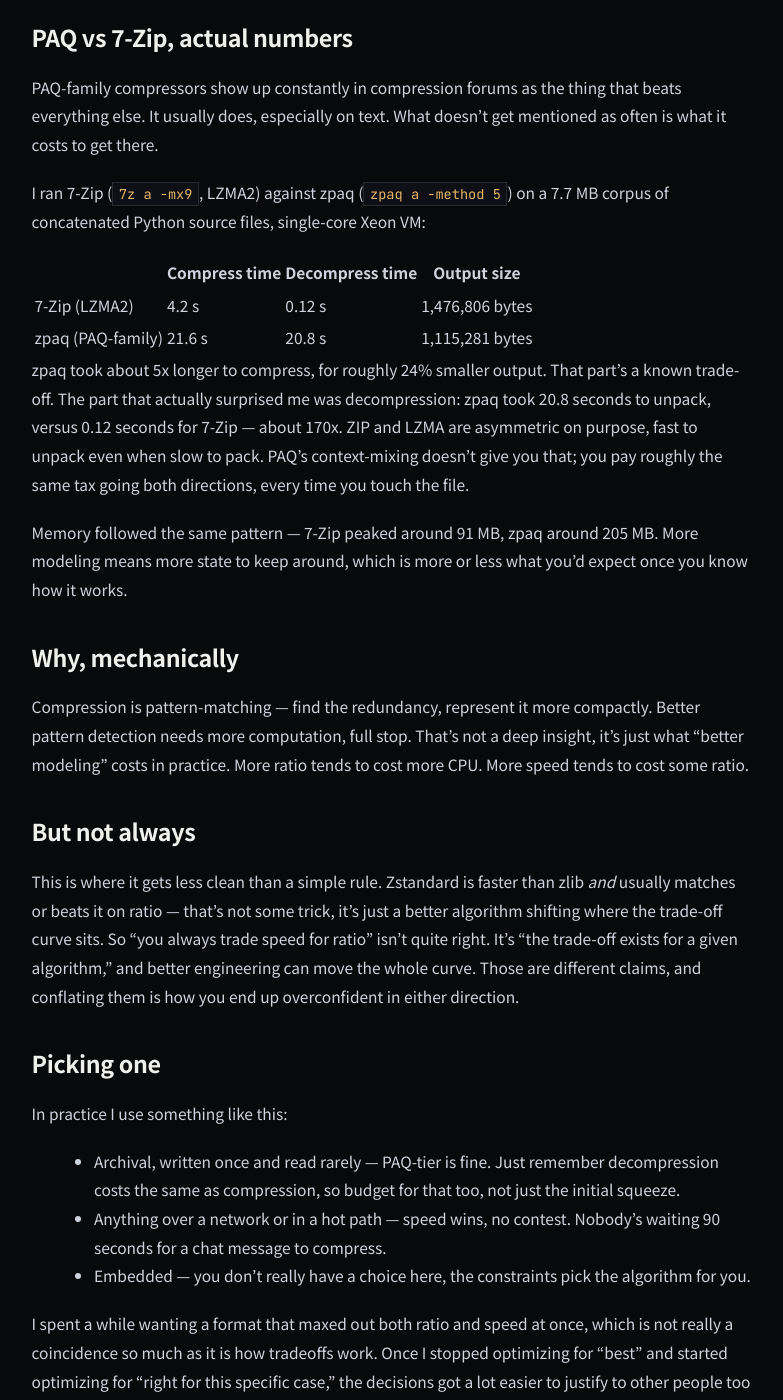
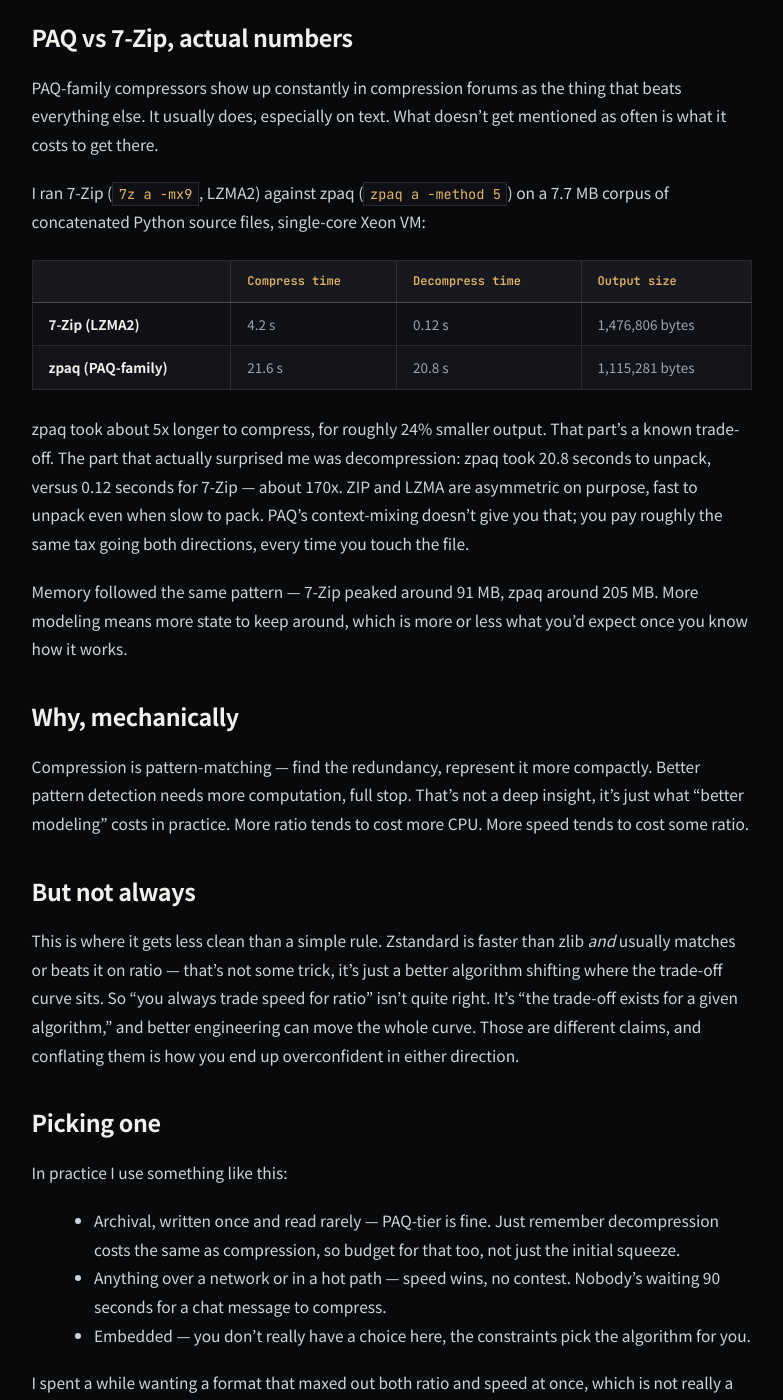
Before and after one commit to Rafych/rafych.github.io, a Jekyll site: the page built from _posts/2026-08-05-The-Trade-Off-Between-Compression-Ratio-and-Compute-Cost.md, in a window 1280 px wide and 1400 px high, scrolled down 499 px. Shown: the whole window, without its empty margins (241-1024 px from the left). Built offline with Jekyll 4.4.1, drawn with Linux system fonts in a browser that asks for light colours; some web fonts are replaced; our own code applies the rules of GitHub Pages for plain Markdown files.

Commit message:
Add files via upload

```diff
--- a/assets/css/design-system.css
+++ b/assets/css/design-system.css
@@ -791,6 +791,76 @@ input:focus-visible {
   margin: 0 0 1.2rem;
 }
 
+.post-content hr {
+  border: none;
+  border-top: 1px solid var(--line);
+  margin: 2rem 0;
+}
+
+.rf-table-wrap {
+  width: 100%;
+  overflow-x: auto;
+  -webkit-overflow-scrolling: touch;
+  margin: 1.5rem 0;
+  border: 1px solid var(--line);
+  background: var(--bg-elev);
+}
+
+.post-content table {
+  width: 100%;
+  border-collapse: collapse;
+  font-size: 13.5px;
+  line-height: 1.55;
+  font-variant-numeric: tabular-nums;
+}
+
+.post-content > table {
+  margin: 1.5rem 0;
+  border: 1px solid var(--line);
+  background: var(--bg-elev);
+}
+
+.post-content th,
+.post-content td {
+  padding: 11px 16px;
+  text-align: left;
+  border-right: 1px solid var(--line);
+  vertical-align: middle;
+}
+
+.post-content th:last-child,
+.post-content td:last-child {
+  border-right: none;
+}
+
+.post-content thead th {
+  background: rgba(255, 255, 255, 0.04);
+  border-bottom: 1px solid var(--line-strong);
+  font-family: var(--font-mono);
+  font-size: 12px;
+  font-weight: 600;
+  color: var(--accent);
+  white-space: nowrap;
+}
+
+.post-content tbody td {
+  border-top: 1px solid var(--line);
+  color: var(--fg-sub);
+}
+
+.post-content tbody td:first-child {
+  color: var(--fg);
+  font-weight: 600;
+}
+
+.post-content tbody tr:nth-child(even) {
+  background: rgba(255, 255, 255, 0.015);
+}
+
+.post-content tbody tr:hover {
+  background: var(--bg-hover);
+}
+
 .post-nav {
   display: grid;
   grid-template-columns: repeat(2, minmax(0, 1fr));
```
